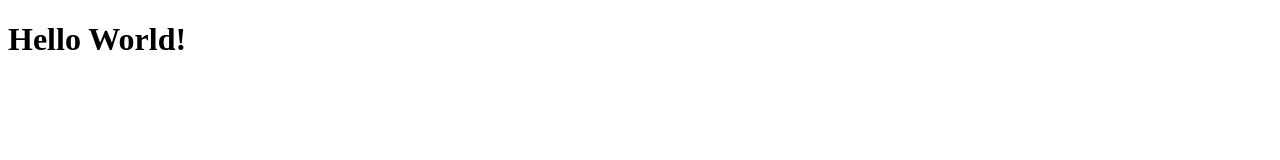
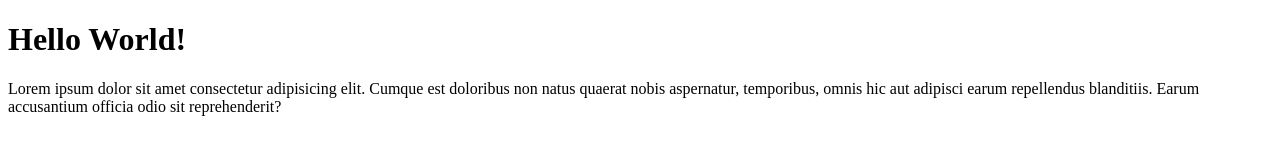
Before and after one commit to deddyandy/wpu-git-test, a plain HTML site: page index.html in a window 1280 px wide. Drawn offline with Linux system fonts and the light colour scheme.

Commit message:
menambahkan paragraf

```diff
--- a/index.html
+++ b/index.html
@@ -7,5 +7,6 @@
 </head>
 <body>
     <h1>Hello World!</h1>
+    <p>Lorem ipsum dolor sit amet consectetur adipisicing elit. Cumque est doloribus non natus quaerat nobis aspernatur, temporibus, omnis hic aut adipisci earum repellendus blanditiis. Earum accusantium officia odio sit reprehenderit?</p>
 </body>
 </html>
```
